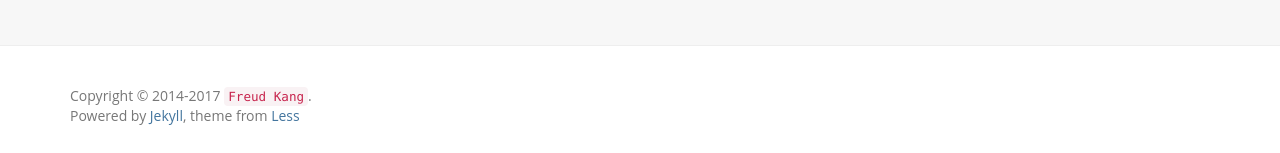
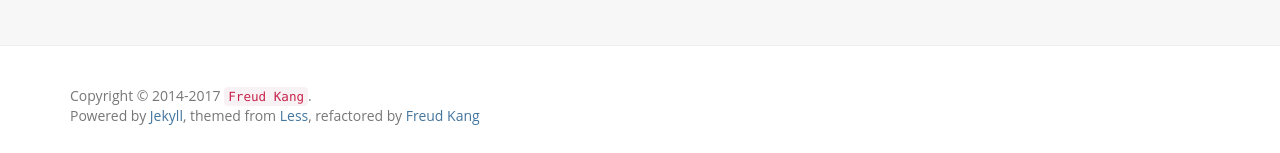
Before and after one commit to pengmengxing/pengmengxing.github.io, a Jekyll site: the page built from index.html, in a window 1280 px wide and 1087 px high. Shown: the part 931-1084 px from the top of the window. Built offline with Jekyll 4.4.1, drawn with Linux system fonts in a browser that asks for light colours; nearby versions of some CDN libraries; the list of posts is cut into pages by our own code; comment, search, counter and statistics services are not loaded.

```diff
--- a/_includes/footer.html
+++ b/_includes/footer.html
@@ -1,7 +1,7 @@
 <footer class="footer" role="contentinfo">
 	<div class="container">
 		<p class="copyright">Copyright &copy; 2014-{{ site.time | date: '%Y' }} <a href="{{site.resume_site}}"><code>{{ site.author }}</code></a>.</p>
-		<p>Powered by <a href="http://jekyllrb.com">Jekyll</a>, theme from <a href="http://lesscss.cn/">Less</a></p>
+		<p>Powered by <a href="http://jekyllrb.com">Jekyll</a>, themed from <a href="http://lesscss.cn/">Less</a>, refactored by <a href="http://www.hifreud.com/">Freud Kang</a></p>
 	</div>
 </footer>
 
--- a/_includes/header.html
+++ b/_includes/header.html
@@ -35,6 +35,7 @@
             <li><a rel="nofollow" target="_blank" href="{{site.github}}">Github</a></li>
             <li><a rel="nofollow" target="_blank" href="{{site.resume_site}}">关于作者</a></li>
             <li><a rel="nofollow" href="{{ '/books' | prepend: site.baseurl }}">我的书单</a></li>
+            <li><a rel="nofollow" href="http://www.hifreud.com/domains/">域名管理</a></li>
             <li><a rel="nofollow" href="{{ '/reference' | prepend: site.baseurl }}">推荐博客</a></li>
             <li><a href="{{ '/feed.xml' | prepend: site.baseurl }}">RSS订阅</a></li>
             <li class="divider"></li>
```
